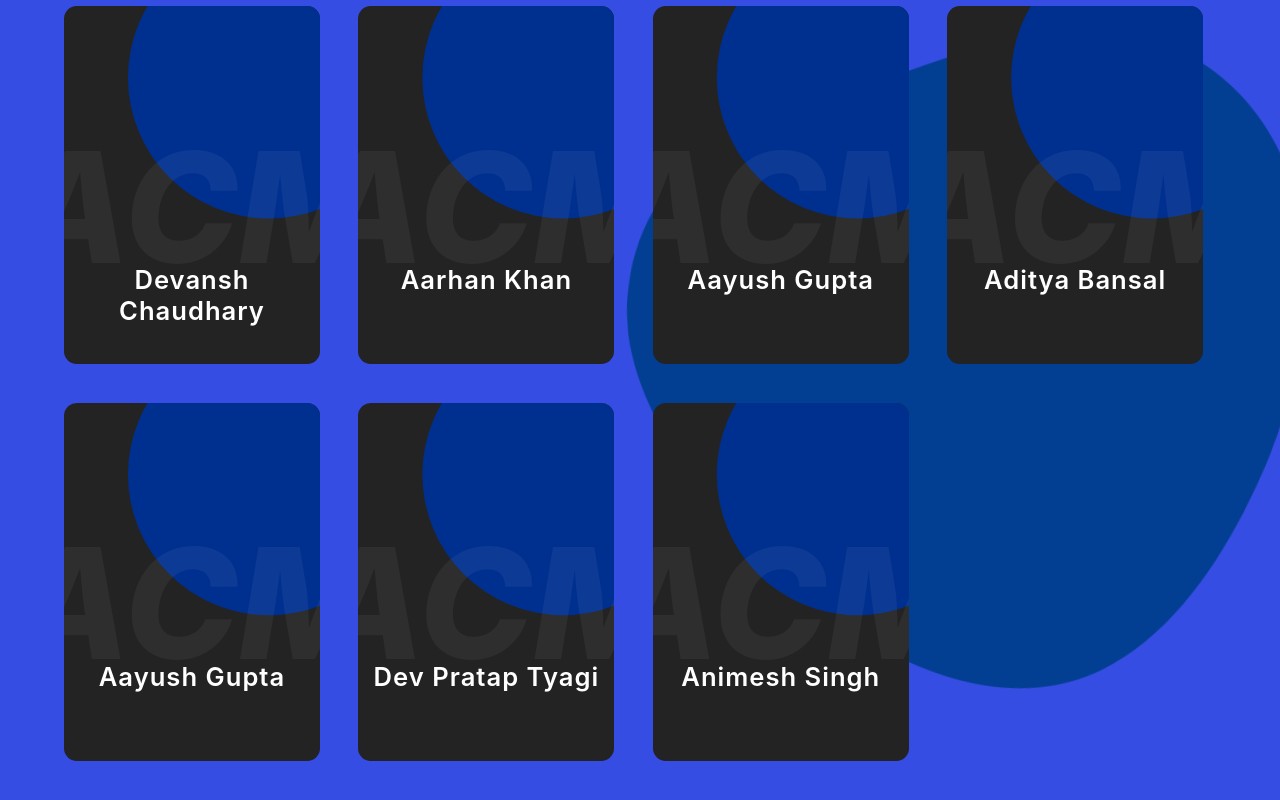
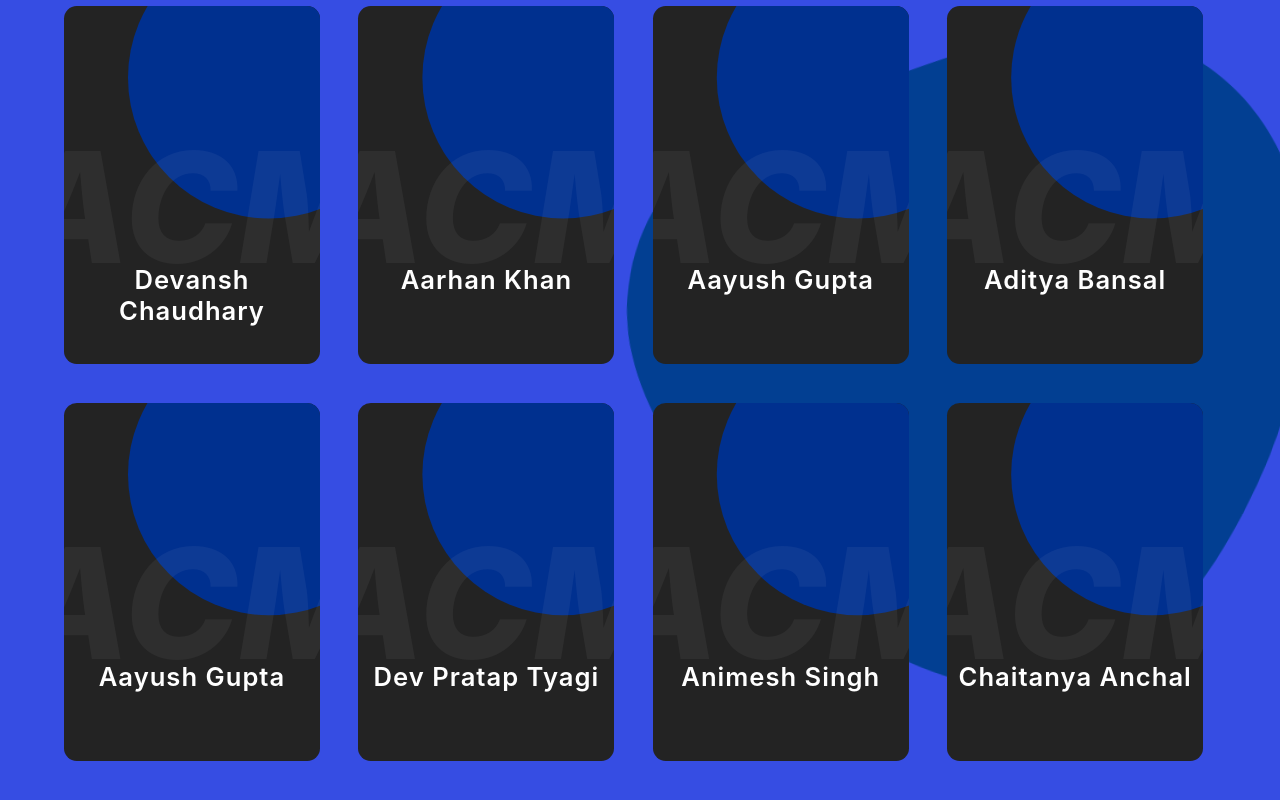
Before and after one commit to ACM-JUIT/ACM-Members, a React (Create React App) app: page / in a window 1280 px wide. Shown: the part 358-1158 px from the top of the page. Built offline with nearby package versions, Linux system fonts and the light colour scheme.

Commit message:
new change

```diff
--- a/src/data.js
+++ b/src/data.js
@@ -48,4 +48,11 @@ export const membersData = [
     github: "https://github.com/Animesh0764",
     linkedin: "https://www.linkedin.com/in/animesh-singh-93bb69251/",
   },
+  {
+    name: "Chaitanya Anchal",
+    quote: "Member of ACM-JUIT",
+    insta: "",
+    github: "https://github.com/Chaitanya3107",
+    linkedin: "",
+  },
 ];
```
